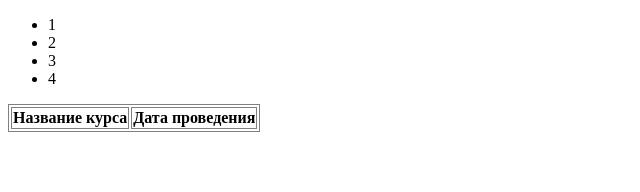
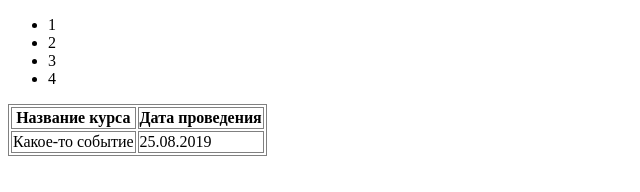
Before and after one commit to Gina-K/sortable_table, a plain HTML site: page index.html in a window 1280 px wide. Shown: the whole page, without its empty margins (0-640 px from the left). Drawn offline with nearby package versions, Linux system fonts and the light colour scheme.

Commit message:
Add method to render first table row

```diff
--- a/index.html
+++ b/index.html
@@ -1,8 +1,10 @@
 <!DOCTYPE html>
-<html lang="en">
+<html lang="ru">
 <head>
   <meta charset="UTF-8">
   <title>Тестовое задание. Задача 3</title>
+
+  <script src="https://ajax.googleapis.com/ajax/libs/jquery/3.5.1/jquery.min.js"></script>
 
   <style>
     table,
@@ -28,9 +30,10 @@
     <th>Дата проведения</th>
   </tr>
   </thead>
-  <tbody>
+  <tbody id="mainTableBody">
   </tbody>
 
 </table>
+<script src="task3.js"></script>
 </body>
 </html>
--- /dev/null
+++ b/task3.js
@@ -0,0 +1,11 @@
+'use strict'
+
+const table = {
+    tableBody: $("#mainTableBody"),
+    numberOfRows: 3,
+    renderFirstRow: function (name, date) {
+        return this.tableBody.html("<tr><td>" + name + "</td><td>" + date + "</td></tr>");
+    }
+}
+
+table.renderFirstRow("Какое-то событие", "25.08.2019");
```
